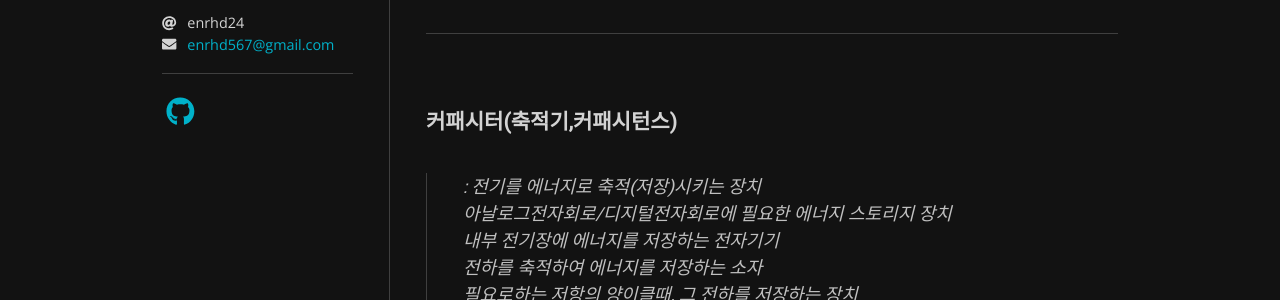
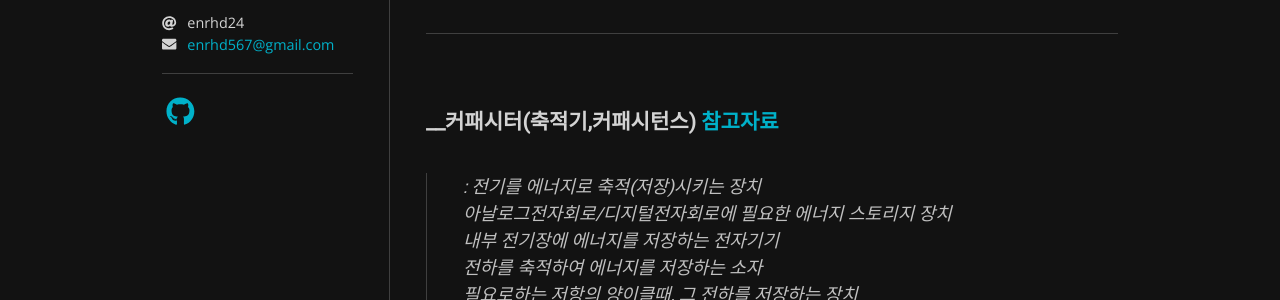
Before and after one commit to enrhd24/enrhd24.github.io, a Jekyll site: the page built from _posts/2023-03-30-Capacitor.md, in a window 1280 px wide. Shown: the part 265-565 px from the top of the page. Built offline with Jekyll 4.4.1, drawn with Linux system fonts in a browser that asks for light colours; nearby versions of some CDN libraries; some web fonts are replaced.

Commit message:
참고자료 added

```diff
--- a/_posts/2023-03-30-Capacitor.md
+++ b/_posts/2023-03-30-Capacitor.md
@@ -5,7 +5,7 @@ date: 2023-03-30 10:00:00 +0900
 categories: 회로이론
 tag: [회로이론, 아두이노]
 ---
-### __커패시터(축적기,커패시턴스)__
+### __커패시터(축적기,커패시턴스) [참고자료](https://javalab.org/breadboard_capacitor/)
 > : 전기를 에너지로 축적(저장)시키는 장치<br>
 > : 아날로그전자회로/디지털전자회로에 필요한 에너지 스토리지 장치<br>
 > : 내부 전기장에 에너지를 저장하는 전자기기<br>
```
